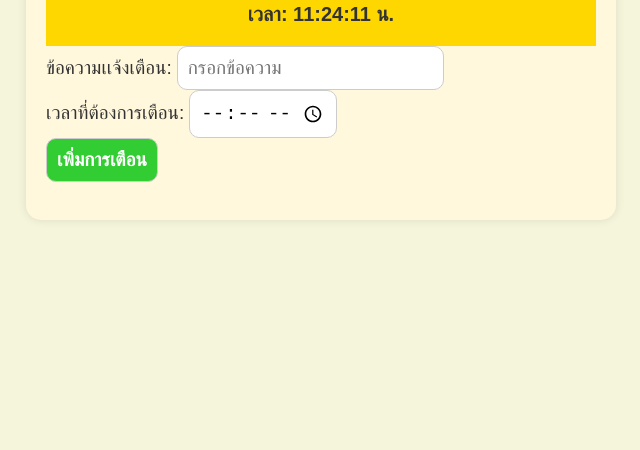
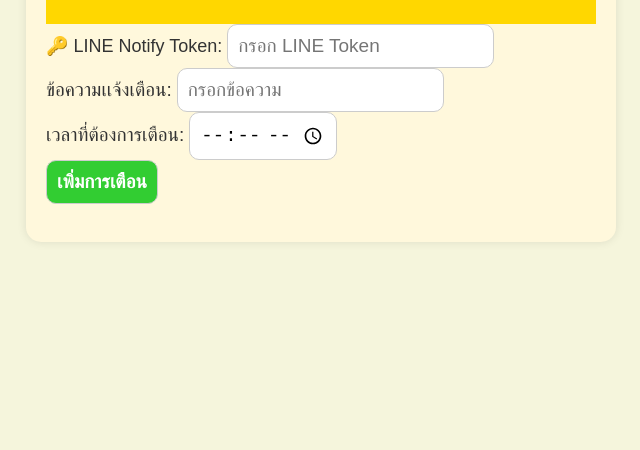
Before and after one commit to same-sain/medication_reminder_wedapp.github.io, a plain HTML site: page index.html in a window 1280 px wide. Shown: the part 439-889 px from the top of the page, without its empty margins (319-959 px from the left). Drawn offline with Linux system fonts and the light colour scheme.

Commit message:
Add files via upload

```diff
--- a/index.html
+++ b/index.html
@@ -10,6 +10,7 @@
 </head>
 <body>
     <button id="enableSound" onclick="enableSound()">เปิดใช้งานเสียงแจ้งเตือน</button>
+
     <div class="main">
         <div class="container">
             <div class="header">
@@ -18,7 +19,10 @@
                     <!-- เวลาจะแสดงที่นี่ -->
                 </div>
             </div>
-
+            <div class="token-input-container">
+                <label for="lineToken">🔑 LINE Notify Token:</label>
+                <input type="text" id="lineToken" placeholder="กรอก LINE Token">
+            </div>
             <div class="reminder-input-container">
                 <div class="medicine-name">
                     <label for="medicineName">ข้อความเเจ้งเตือน:</label>
```
